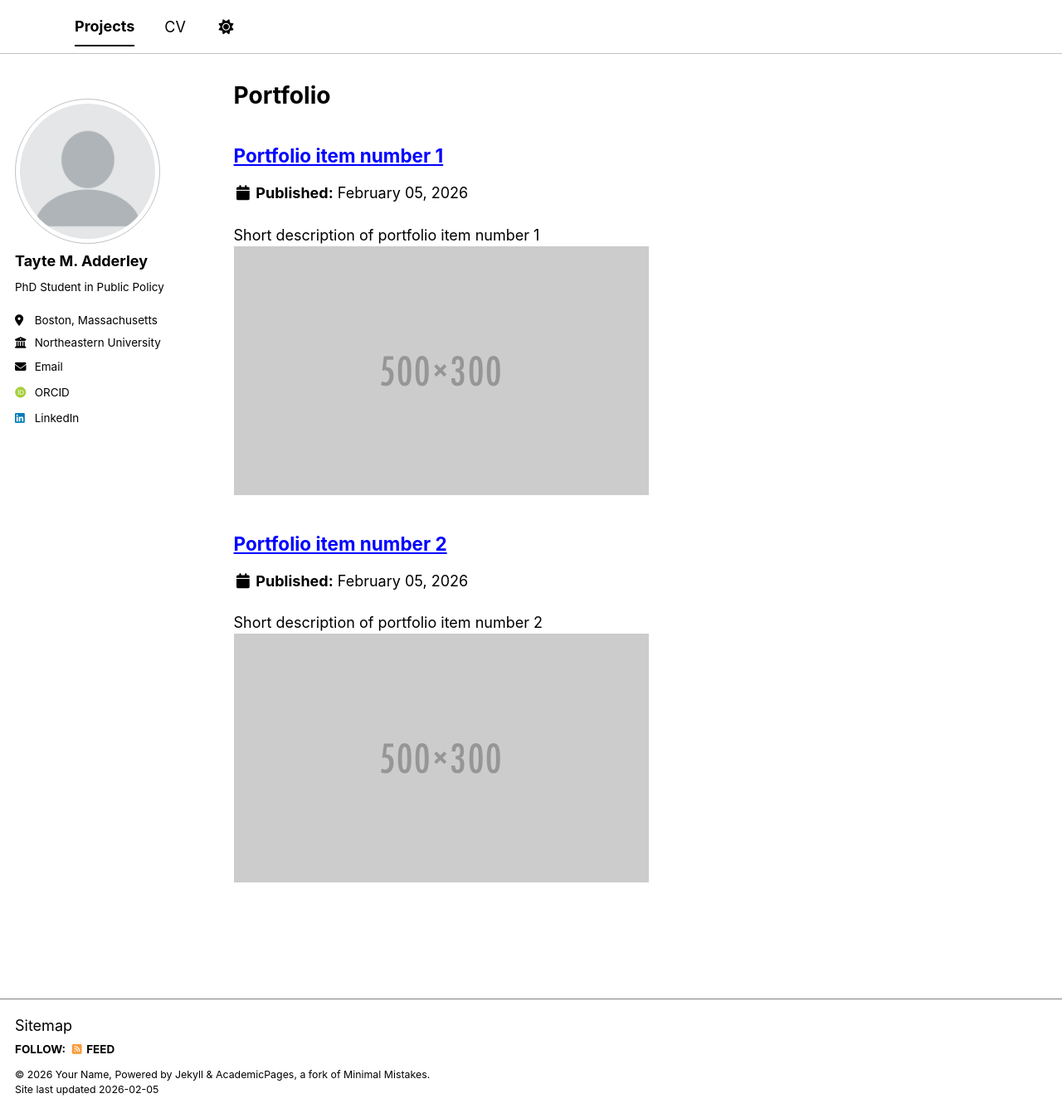
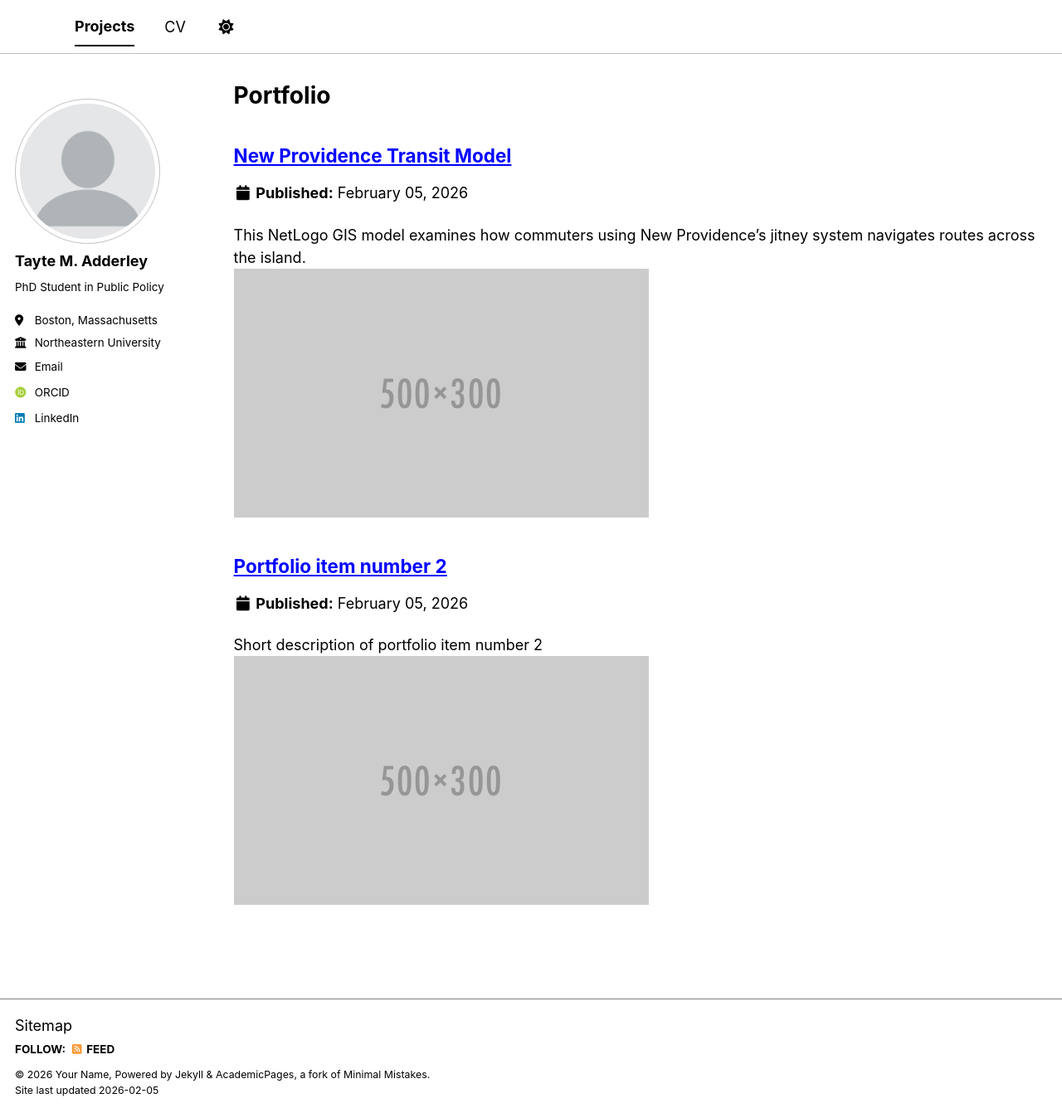
Before and after one commit to tayteadderley/tayteadderley.github.io, a Jekyll site: the page built from _pages/portfolio.html, in a window 1280 px wide and 1342 px high. Shown: the whole window at 83% size. Built offline with Jekyll 4.4.1, drawn with Linux system fonts in a browser that asks for light colours; some web fonts are replaced; a script bundle is joined from its source files by our own code; library files that are not in the unit come from our copies.

Commit message:
Update portfolio-1.md

```diff
--- a/_portfolio/portfolio-1.md
+++ b/_portfolio/portfolio-1.md
@@ -1,6 +1,6 @@
 ---
-title: "Portfolio item number 1"
-excerpt: "Short description of portfolio item number 1<br/><img src='/images/500x300.png'>"
+title: "New Providence Transit Model"
+excerpt: "This NetLogo GIS model examines how commuters using New Providence's jitney system navigates routes across the island.<br/><img src='/images/500x300.png'>"
 collection: portfolio
 ---
 
```
